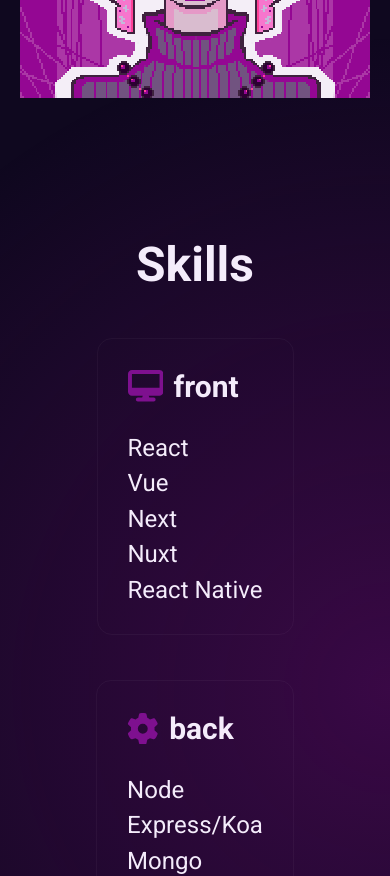
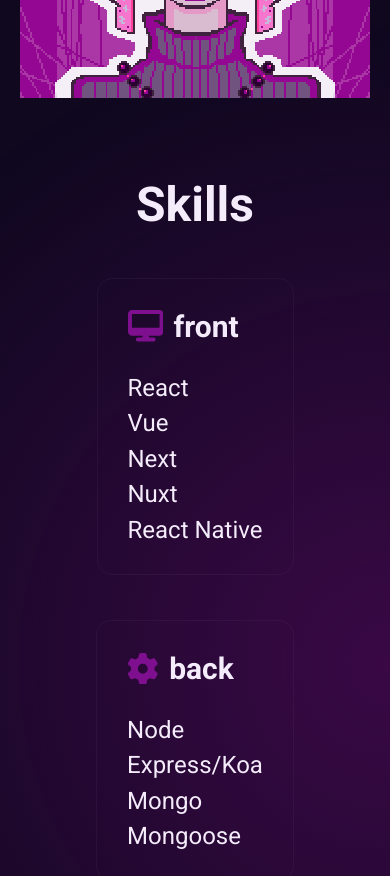
Before and after one commit to kode-neko/kn-personal-page, a Next.js app: page / in a window 390 px wide. Shown: the part 740-1616 px from the top of the page. Built offline with nearby package versions, Linux system fonts and the light colour scheme; no server answers.

Commit message:
[responsivness] padding top skills shorten

```diff
--- a/src/sections/skills/styles.module.css
+++ b/src/sections/skills/styles.module.css
@@ -9,7 +9,7 @@ section.skills {
   flex-direction: column;
   justify-content: center;
   gap: 3.75rem;
-  padding-top: 8.75rem;
+  padding-top: 3.75rem;
   padding-bottom: 6.25rem;
 }
 
```
